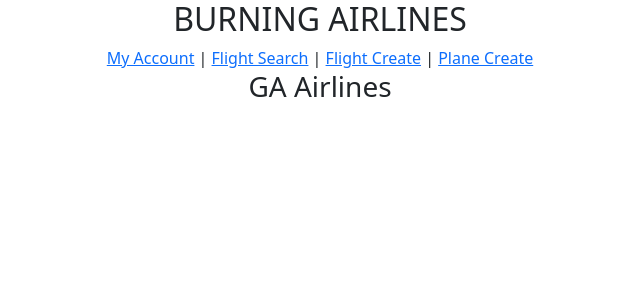
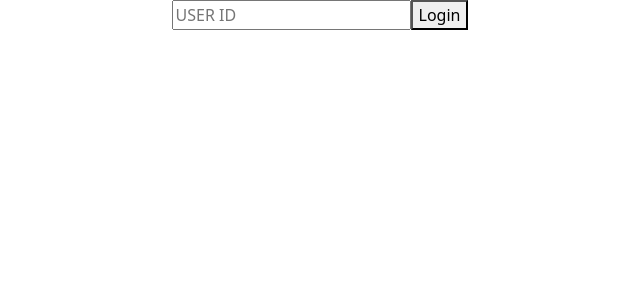
Before and after one commit to thelorddoyle/burning-airlines-front-end, a React (Create React App) app: page /#/flights/search/1 in a window 1280 px wide. Before the commit this address led to /#/flights/search/1. Shown: the top 300 px of the page, without its empty margins (320-960 px from the left). Built offline with nearby package versions, Linux system fonts and the light colour scheme.

Commit message:
added login

```diff
--- a/src/components/FlightPathQuery.js
+++ b/src/components/FlightPathQuery.js
@@ -69,6 +69,7 @@ class FlightPathQuery extends Component {
         destination: {f.destination} <br />
         origin: {f.origin} <br />
         seats: {f.seats} <br />
+        date: {f.date} <br/>
             <form onSubmit={ () => {
                 this.handleSelection(f.id)
             } } >
--- a/src/components/FlightResults.js
+++ b/src/components/FlightResults.js
@@ -62,6 +62,7 @@ class FlightResults extends Component {
         destination: {f.destination} <br />
         origin: {f.origin} <br />
         seats: {f.seats} <br />
+        date: {f.date} <br/>
             <form onSubmit={ () => {
                 this.goToFlight(f)
             } } >
--- a/src/components/Home.js
+++ b/src/components/Home.js
@@ -12,7 +12,7 @@ class Home extends React.Component {
     render() {
         return (
             <div>
-                <h1>HOME PAGE</h1>
+                <h1>My Account</h1>
                 <div className="homepage">
 
                     <div className="all-flights">
--- /dev/null
+++ b/src/components/Login.js
@@ -0,0 +1,30 @@
+import React, { Component } from 'react';
+
+class Login extends Component {
+
+  state = {
+    user_id: null,
+  }
+
+  handleInput = (ev) => {
+    this.setState({user_id: ev.target.value});
+  }
+
+  handleSubmit = (ev) => {
+    ev.preventDefault();
+    this.props.submitUserId(this.state.user_id)
+  }
+
+  render() {
+    return (
+      <div>
+        <form onSubmit={this.handleSubmit}>
+          <input placeholder='USER ID' type="text" onChange={this.handleInput} />
+          <button>Login</button>
+        </form>
+      </div>
+    );
+  }
+}
+
+export default Login;
--- a/src/components/NavBar.js
+++ b/src/components/NavBar.js
@@ -8,18 +8,42 @@ import FlightPathQuery from './FlightPathQuery'
 import CreateFlight from './CreateFlight'
 import CreatePlane from './CreatePlane'
 import Home from './Home'
+import Login from './Login'
 
 
 class NavBar extends React.Component{
 
+  state = {
+    users: [],
+    logged_in: false,
+    user_id: 0,
+  }
+
+  getLoginData = (id) => {
+    this.setState({id: id, logged_in: true})
+    console.log('got login data', this.logged_in, this.user_id)
+  }
+
+  getUserId = (id) => {
+    console.log('WE FUCKING GOT IT', id)
+    this.setState({logged_in: true})
+    this.setState({user_id: id})
+  }
+
+
+
   render(){
+
     return(
       <div>
+      {
+        this.state.logged_in
+        ?
       <Router>
         <h2>BURNING AIRLINES</h2>
         <nav>
 
-        <Link to="/">My Account</Link> |&nbsp;
+        <Link to="/my-account">My Account</Link> |&nbsp;
         <Link to="/flights">Flight Search</Link> |&nbsp;
         <Link to="/flights/create">Flight Create</Link> |&nbsp;
         <Link to="/airplanes/create">Plane Create</Link>
@@ -27,7 +51,7 @@ class NavBar extends React.Component{
         <h3>GA Airlines</h3>
 
 
-        <Route exact path = '/' component={Home} />
+        <Route exact path = '/my-account' component={Home} />
         <Route exact path = '/flights' component={ FlightsSearch } />
         <Route exact path = '/flights/:id' component={PageToBookFlight} />
         <Route exact path = '/flights/search/:origin/:destination' component={FlightPathQuery} />
@@ -35,9 +59,13 @@ class NavBar extends React.Component{
         <Route exact path ='/flights/create' component={CreateFlight}></Route>
         <Route exact path ='/airplanes/create' component={CreatePlane}></Route>
 
-
         </nav>
       </Router>
+        :
+        <div className='login' >
+          <Login submitUserId={this.getUserId} />
+        </div>
+      }
       </div>
     );//return
   }//render
```
